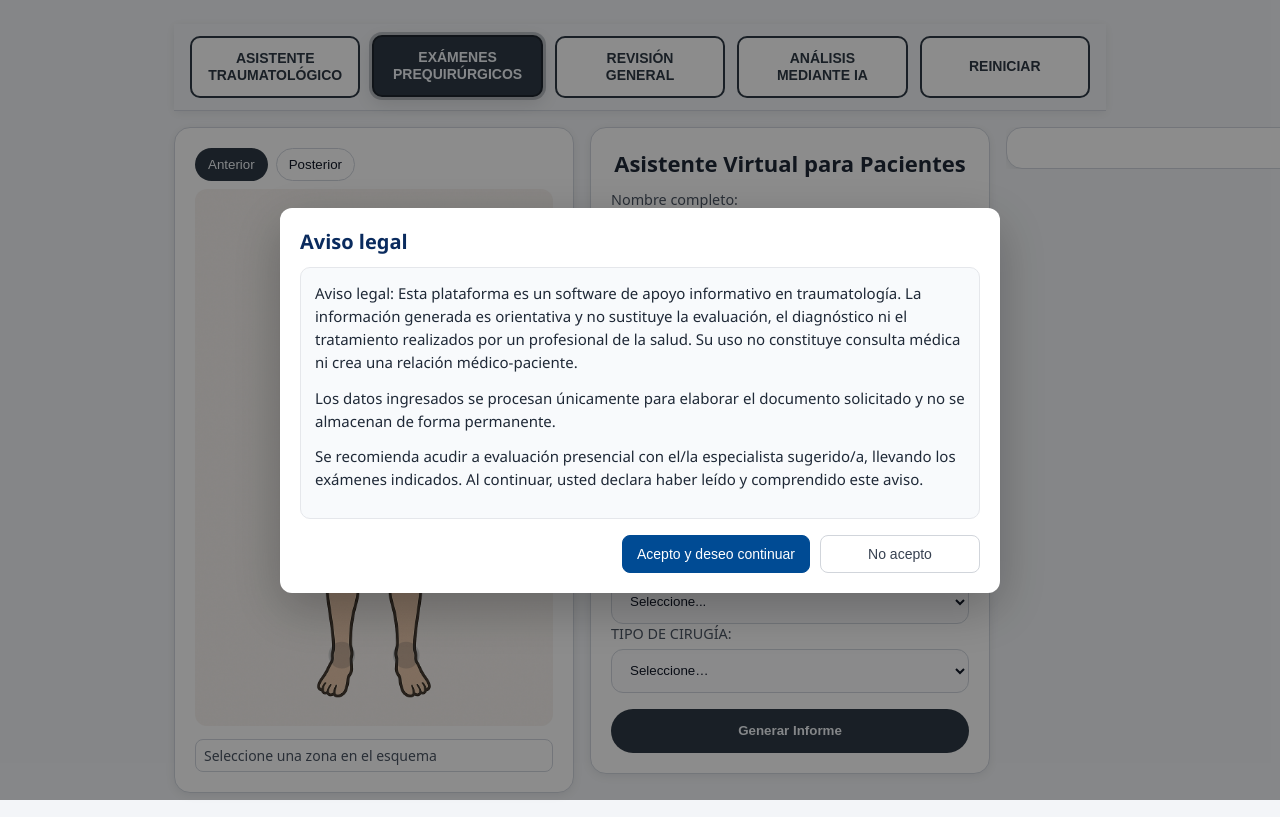
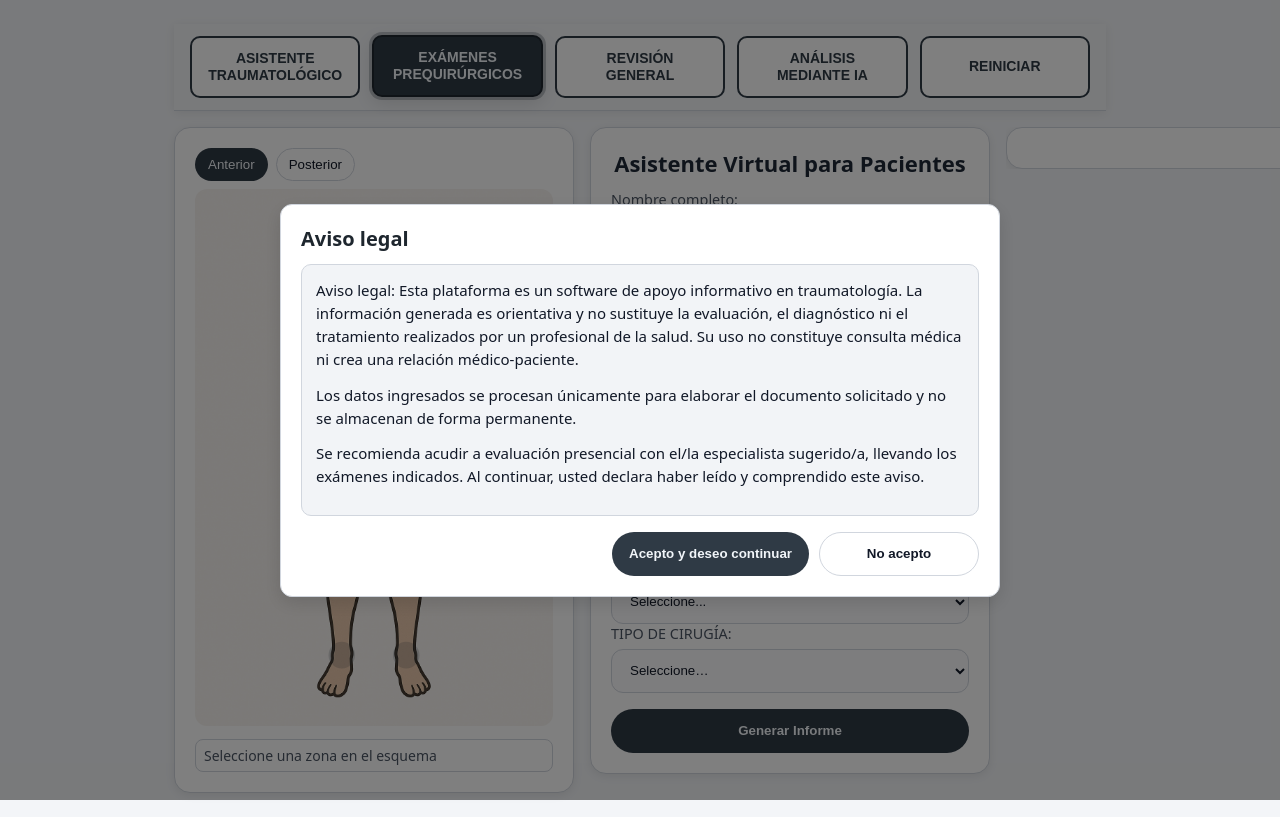
Before and after one commit to cahuerta/ASISTENCIA-ICA, a React (Vite) app: page / in a window 1280 px wide. Both pictures are taken after a click on the button "EXÁMENES PREQUIRÚRGICOS". Shown: the top 817 px of the page. Built offline with nearby package versions, Linux system fonts and the light colour scheme.

Commit message:
Update AvisoLegal.jsx

```diff
--- a/src/components/AvisoLegal.jsx
+++ b/src/components/AvisoLegal.jsx
@@ -14,17 +14,17 @@ Se recomienda acudir a evaluación presencial con el/la especialista sugerido/a,
  * - Guarda la aceptación en localStorage (configurable).
  *
  * Props:
- *  - title?: string                       (por defecto "Aviso legal")
- *  - message?: string                     (texto del aviso)
- *  - visible?: boolean                    (modo controlado; si lo pasas, tú controlas abrir/cerrar)
- *  - initiallyOpen?: boolean              (modo no-controlado; por defecto auto según persistencia)
- *  - persist?: boolean                    (guardar aceptación en localStorage, default: true)
- *  - persistKey?: string                  (clave localStorage, default: "avisoLegalAceptado")
- *  - onAccept?: () => void                (callback al aceptar)
- *  - onReject?: () => void                (callback al rechazar)
- *  - lockScroll?: boolean                 (bloquea scroll del body cuando está abierto; default true)
- *  - zIndex?: number                      (z-index del modal, default 9999)
- *  - backdropClickToClose?: boolean       (cerrar al click en fondo; default false)
+ *  - title?: string
+ *  - message?: string
+ *  - visible?: boolean
+ *  - initiallyOpen?: boolean
+ *  - persist?: boolean
+ *  - persistKey?: string
+ *  - onAccept?: () => void
+ *  - onReject?: () => void
+ *  - lockScroll?: boolean
+ *  - zIndex?: number
+ *  - backdropClickToClose?: boolean
  */
 export default function AvisoLegal({
   title = "Aviso legal",
@@ -101,7 +101,6 @@ export default function AvisoLegal({
 
   const handleBackdrop = () => {
     if (backdropClickToClose) {
-      // Si decides permitir cierre por fondo (no recomendado para avisos legales estrictos)
       if (!isControlled) setOpen(false);
     }
   };
@@ -113,25 +112,54 @@ export default function AvisoLegal({
       role="dialog"
       aria-modal="true"
       aria-labelledby="aviso-legal-title"
+      onClick={handleBackdrop}
       style={{
         position: "fixed",
         inset: 0,
-        background: "rgba(0,0,0,0.45)",
+        background: "var(--overlay, rgba(0,0,0,0.45))",
         display: "flex",
         alignItems: "center",
         justifyContent: "center",
         padding: 16,
         zIndex,
       }}
-      onClick={handleBackdrop}
     >
       <div
-        style={styles.modal}
         onClick={(e) => e.stopPropagation()}
+        style={{
+          width: "min(720px, 95vw)",
+          background: "var(--surface, #fff)",
+          borderRadius: 12,
+          boxShadow: "var(--shadow-md, 0 16px 50px rgba(0,0,0,0.25))",
+          padding: 20,
+          color: "var(--text, #1b1f24)",
+          border: "1px solid var(--border, #e5e7eb)",
+        }}
       >
-        <h2 id="aviso-legal-title" style={styles.title}>{title}</h2>
+        <h2
+          id="aviso-legal-title"
+          style={{
+            margin: "0 0 12px",
+            color: "var(--primary-dark, var(--primary))",
+            fontSize: 20,
+            fontWeight: 700,
+            textAlign: "left",
+          }}
+        >
+          {title}
+        </h2>
 
-        <div style={styles.content}>
+        <div
+          style={{
+            fontSize: 15,
+            lineHeight: 1.55,
+            color: "var(--text, #1f2937)",
+            background: "var(--bg, #f8fafc)",
+            border: "1px solid var(--border, #e5e7eb)",
+            borderRadius: 10,
+            padding: 14,
+          }}
+        >
           {message.split("\n\n").map((p, i) => (
             <p key={i} style={{ margin: "0 0 12px", whiteSpace: "pre-wrap" }}>
               {p}
@@ -139,17 +167,34 @@ export default function AvisoLegal({
           ))}
         </div>
 
-        <div style={styles.actions}>
+        <div
+          style={{
+            marginTop: 16,
+            display: "flex",
+            gap: 10,
+            justifyContent: "flex-end",
+            flexWrap: "wrap",
+          }}
+        >
           <button
             ref={firstBtnRef}
             onClick={handleAccept}
-            style={{ ...styles.btn, ...styles.primary }}
+            className="btn"
+            style={{
+              minWidth: 160,
+            }}
           >
             Acepto y deseo continuar
           </button>
           <button
             onClick={handleReject}
-            style={{ ...styles.btn, ...styles.secondary }}
+            className="btn"
+            style={{
+              background: "var(--surface)",
+              color: "var(--text)",
+              border: "1px solid var(--border)",
+              minWidth: 160,
+            }}
           >
             No acepto
           </button>
@@ -158,56 +203,3 @@ export default function AvisoLegal({
     </div>
   );
 }
-
-const styles = {
-  modal: {
-    width: "min(720px, 95vw)",
-    background: "#fff",
-    borderRadius: 12,
-    boxShadow: "0 16px 50px rgba(0,0,0,0.25)",
-    padding: 20,
-    color: "#1b1f24",
-    fontFamily: "'Segoe UI', Tahoma, Geneva, Verdana, sans-serif",
-  },
-  title: {
-    margin: "0 0 12px",
-    color: "#0a2b5e",
-    fontSize: 20,
-    fontWeight: 700,
-    textAlign: "left",
-  },
-  content: {
-    fontSize: 15,
-    lineHeight: 1.55,
-    color: "#1f2937",
-    background: "#f8fafc",
-    border: "1px solid #e5e7eb",
-    borderRadius: 10,
-    padding: 14,
-  },
-  actions: {
-    marginTop: 16,
-    display: "flex",
-    gap: 10,
-    justifyContent: "flex-end",
-    flexWrap: "wrap",
-  },
-  btn: {
-    cursor: "pointer",
-    padding: "10px 14px",
-    borderRadius: 8,
-    border: "1px solid transparent",
-    fontSize: 14,
-    minWidth: 160,
-  },
-  primary: {
-    background: "#004B94",
-    color: "#fff",
-    borderColor: "#004B94",
-  },
-  secondary: {
-    background: "#fff",
-    color: "#374151",
-    borderColor: "#d1d5db",
-  },
-};
```
